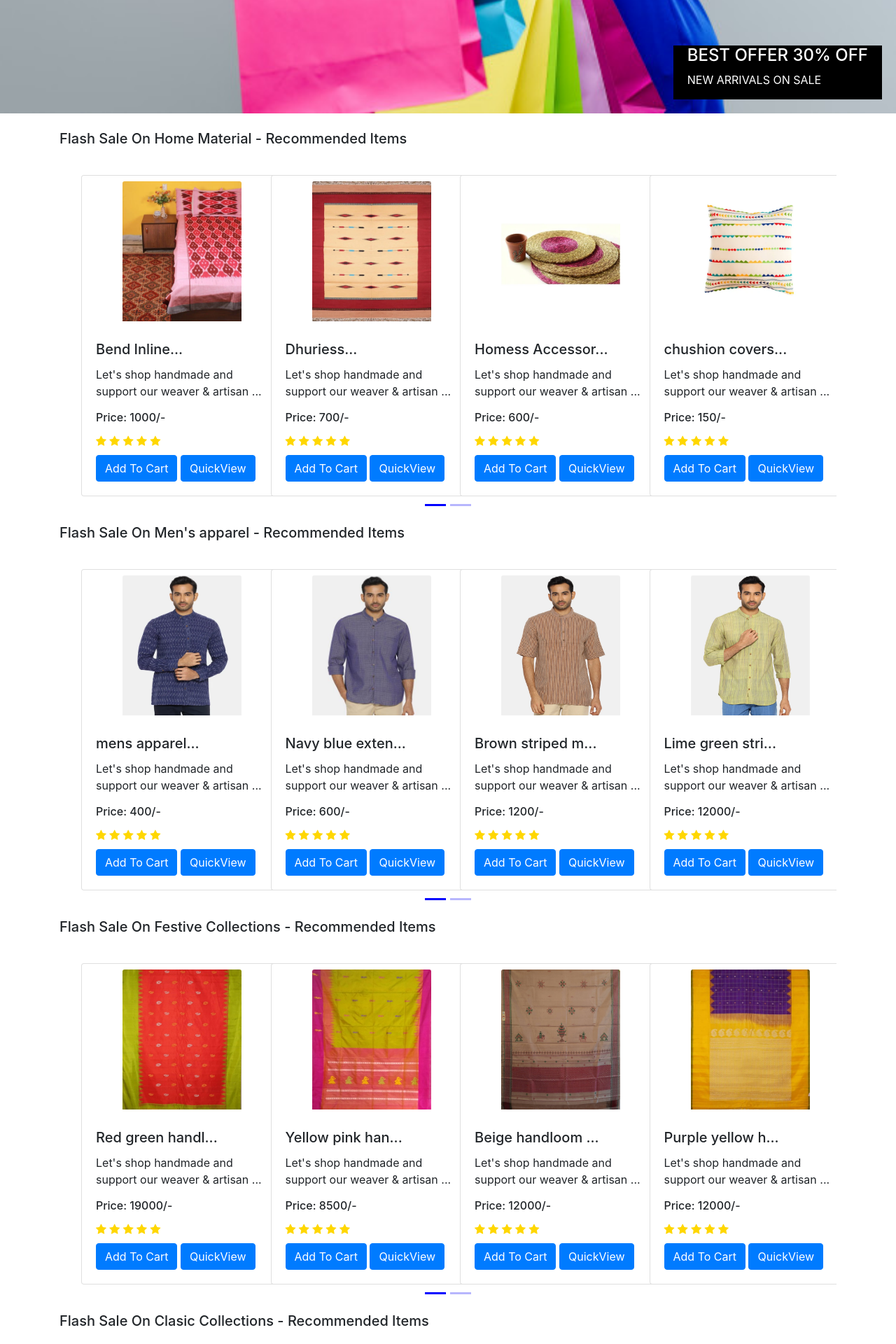
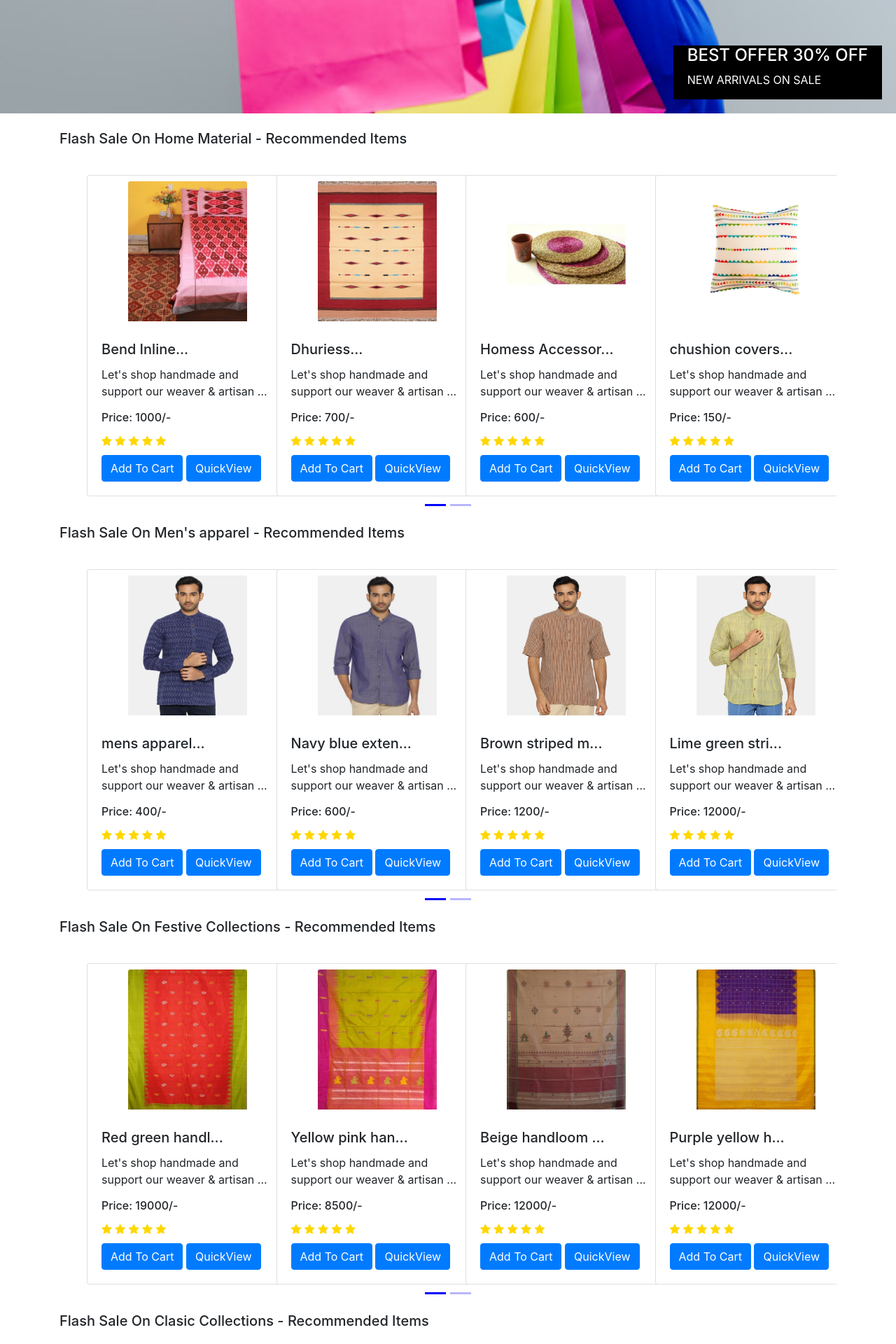
Before and after one commit to Tathagat12/shop-clashic, a Django app: page /shop/ in a window 1280 px wide. Shown: the part 741-2661 px from the top of the page at 70% size. Run offline with Django 3.2, Linux system fonts and the light colour scheme; data comes from the database, SQL or seed files in the repository; some libraries are stand-ins or nearby versions.

Commit message:
second commit

```diff
--- a/shop/templates/shop/index.html
+++ b/shop/templates/shop/index.html
@@ -80,7 +80,7 @@
             padding-right: 20px;
           }
          .pp{
-           margin-left:5px;
+           margin-left:13px;
          }
 
 
--- a/shop/views.py
+++ b/shop/views.py
@@ -42,6 +42,7 @@
         return False
 def search(request):
     query = request.GET.get('search')
+    query=query.lower()
     allProds = []
     catprods = Product.objects.values('category', 'id')
     cats = {item['category'] for item in catprods}
```
